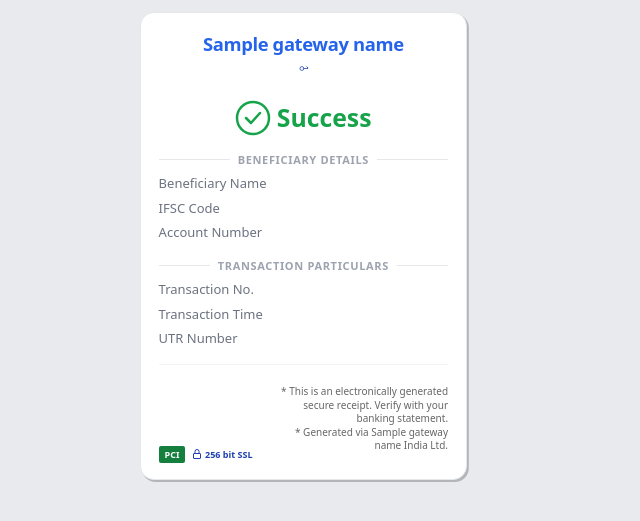
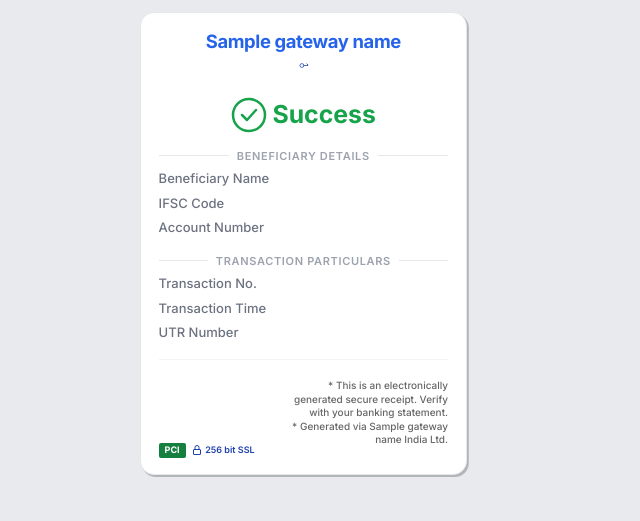
Before and after one commit to Allan-Pan9889/utr-paygate-receipts, a Flask app: template templates/receipt_document.html in a window 1280 px wide. Shown: the top 521 px of the page, without its empty margins (0-640 px from the left). Run offline with Flask 3, Linux system fonts and the light colour scheme; the template is opened without the code that fills it: most values are stand-ins (such as "Sample title", 1, 10 or a date in 2020).

Commit message:
fix(pdf): Inter via Google Fonts + networkidle wait for parity with local Playwright
Made-with: Cursor

```diff
--- a/templates/receipt_document.html
+++ b/templates/receipt_document.html
@@ -4,7 +4,10 @@
   <meta charset="utf-8"/>
   <meta name="viewport" content="width=device-width, initial-scale=1"/>
   <title>{{ page_title }}</title>
-  <!-- 仅内联 CSS，不请求 Google Fonts：Vercel 无服务器里外链字体常超时/失败，导致 PDF 与本地不一致 -->
+  <!-- Inter 由 Google Fonts 加载；PDF 在 Railway/本机 Playwright 内渲染（非 Vercel 内嵌浏览器），可稳定拉取字体 -->
+  <link rel="preconnect" href="https://fonts.googleapis.com"/>
+  <link rel="preconnect" href="https://fonts.gstatic.com" crossorigin/>
+  <link href="https://fonts.googleapis.com/css2?family=Inter:wght@500;600;700&amp;display=block" rel="stylesheet"/>
   <style>
     :root {
       --page-bg: #e8eaed;
@@ -22,11 +25,13 @@
     * { box-sizing: border-box; }
     body {
       margin: 0;
-      font-family: ui-sans-serif, system-ui, -apple-system, BlinkMacSystemFont, "Segoe UI", Roboto, "Helvetica Neue", Arial, "Noto Sans", sans-serif;
+      font-family: "Inter", ui-sans-serif, system-ui, -apple-system, BlinkMacSystemFont, "Segoe UI", Roboto, "Helvetica Neue", Arial, sans-serif;
       font-size: 14px;
       color: var(--text);
       background: var(--page-bg);
       -webkit-font-smoothing: antialiased;
+      -moz-osx-font-smoothing: grayscale;
+      text-rendering: geometricPrecision;
     }
     @media print {
       body { -webkit-print-color-adjust: exact; print-color-adjust: exact; }
```
Also changed, not shown: paygate_receipts/html_pdf.py (+24 -17 lines), pdf_render_service/main.py (+6 -2 lines).
